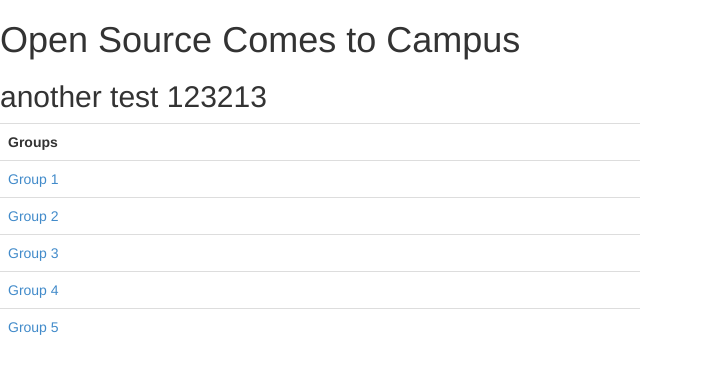
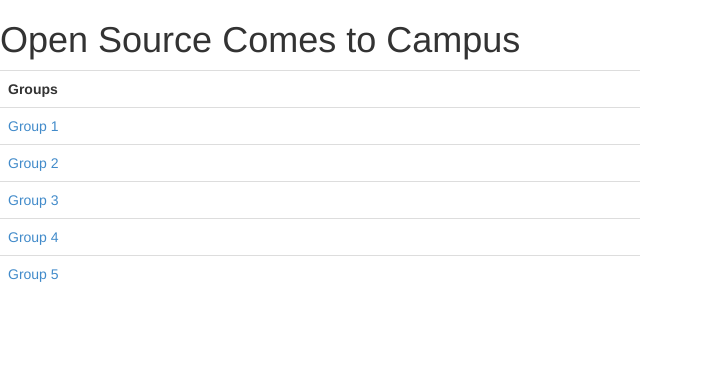
Before and after one commit to BucknellLaunch/OSCTC-Practice, a website: page public/index.html in a window 1280 px wide. Shown: the whole page, without its empty margins (0-703 px from the left). Drawn offline with Linux system fonts and the light colour scheme.

Commit message:
removed stupid h2 in index

```diff
--- a/public/index.html
+++ b/public/index.html
@@ -8,7 +8,6 @@
 
   <body>
     <h1> Open Source Comes to Campus </h1>
-    <h2> another test 123213</h2>
     <table class="table" style="width:50%">
       <tr><th>Groups</th></tr>
       <tr><td><a href="/group1.html">Group 1</a></td></tr>
```
